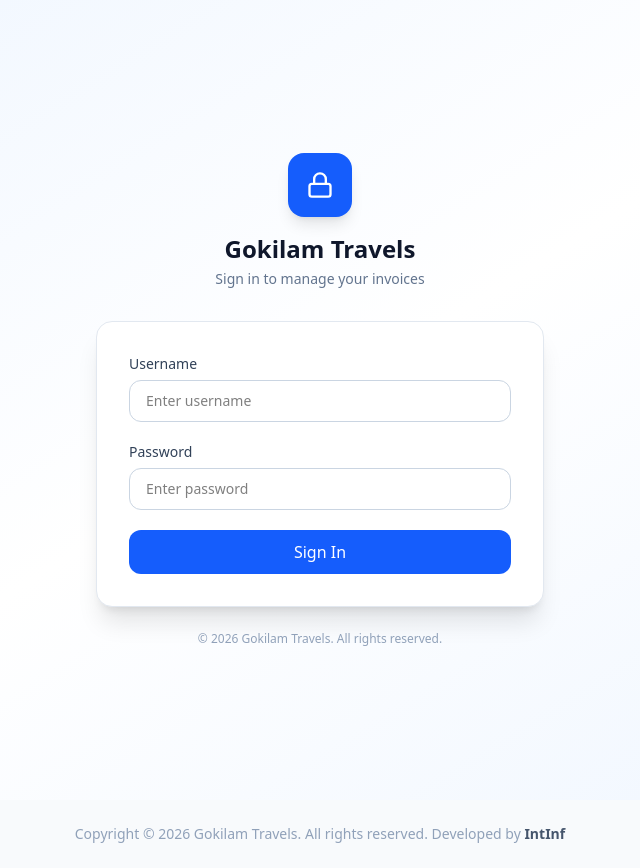
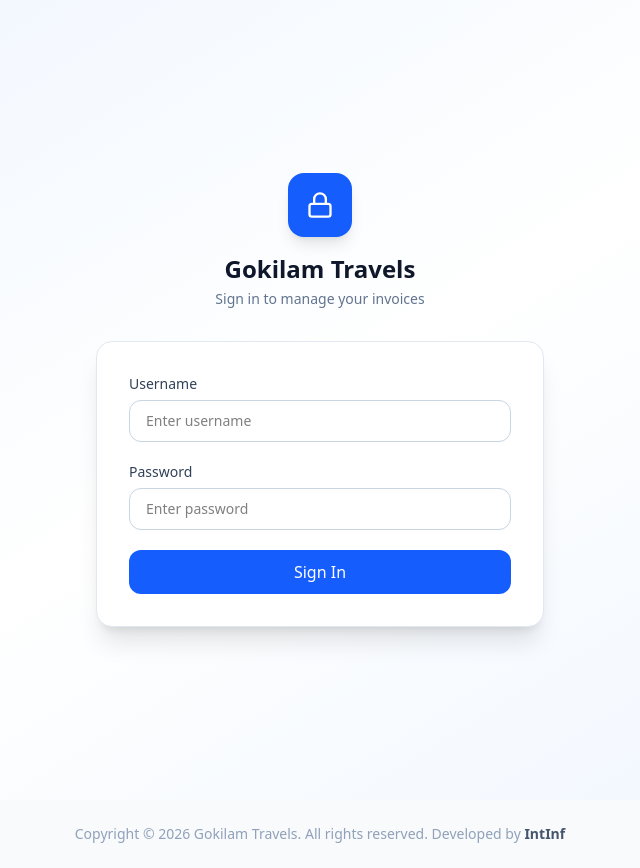
Before and after one commit to Bhuvanesh24/billing-travels, a React (Vite) app: page /login in a window 1280 px wide. Shown: the whole page, without its empty margins (320-960 px from the left). Built offline with nearby package versions, Linux system fonts and the light colour scheme; no server answers.

Commit message:
removed footer in login

```diff
--- a/src/pages/LoginPage.tsx
+++ b/src/pages/LoginPage.tsx
@@ -89,10 +89,6 @@ export default function LoginPage() {
                         </button>
                     </form>
                 </div>
-
-                <p className="text-center text-xs text-slate-400 mt-6">
-                    &copy; 2026 Gokilam Travels. All rights reserved.
-                </p>
             </div>
         </div>
     );
```
